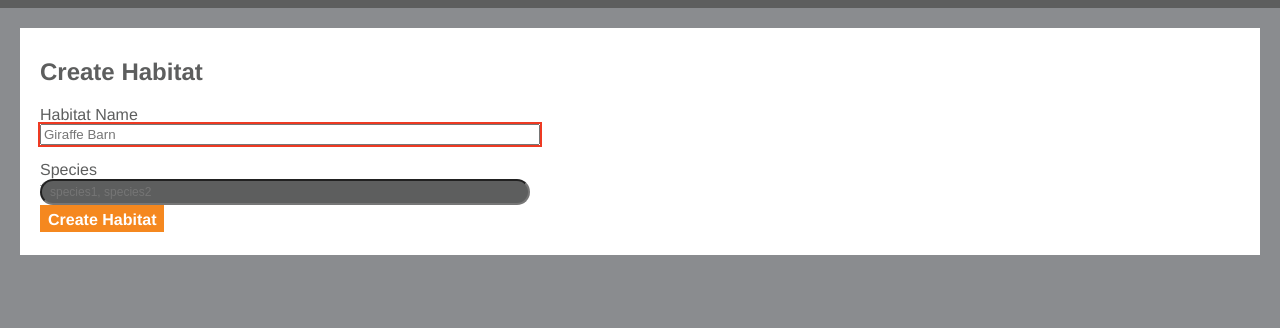
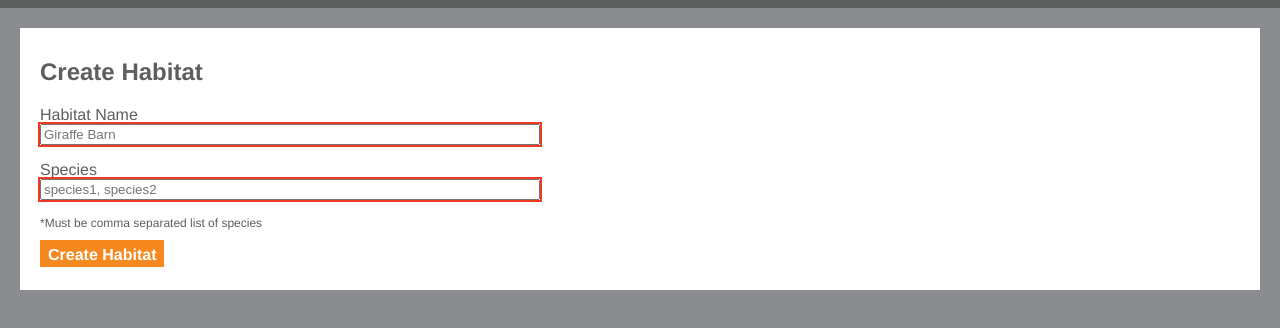
Before and after one commit to flahgill/AnimalEnrichmentTrackerService, a website: page web/static_assets/createHabitat.html in a window 1280 px wide. Drawn offline with Linux system fonts and the light colour scheme; files whose address does not match are found by name.

Commit message:
fixed some styling with species input on createHabitat

```diff
--- a/web/static_assets/createHabitat.html
+++ b/web/static_assets/createHabitat.html
@@ -19,7 +19,7 @@
         </p>
         <p class="form-field">
             <label>Species</label>
-            <input type="text" id="species" class="species" placeholder="species1, species2">
+            <input type="text" required class="validated-field" id="species" placeholder="species1, species2">
         <p class="tip">*Must be comma separated list of species</p>
         </p>
         <p>
```
